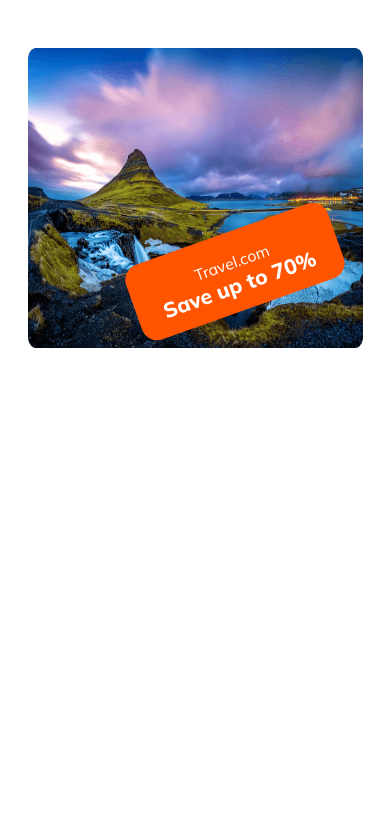
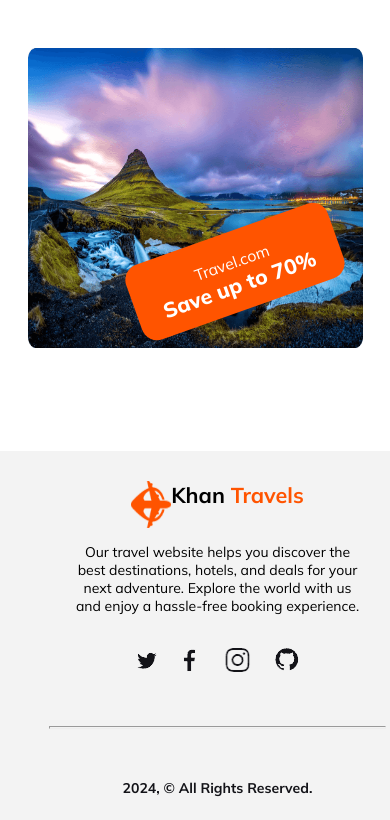
Before and after one commit to Jubayer-K/second-assignment-khan-travels-website, a plain HTML site: page index.html in a window 390 px wide. Shown: the part 7914-8734 px from the top of the page. Before the commit the page ends 8365 px from the top, so only its background shows below. Drawn offline with Linux system fonts and the light colour scheme.

Commit message:
added footer section

```diff
--- a/index.html
+++ b/index.html
@@ -238,7 +238,20 @@
         </section>
     </main>
     <footer>
-
+        <h1 class="footer-title"><img src="assets/logos/navlogo.png" alt="">Khan&#160<span
+                class="primary-color">Travels</span></h1>
+        <p class="footer-description">Our travel website helps you discover the best destinations, hotels, and deals for
+            your next adventure. Explore the world with us and enjoy a hassle-free booking experience.</p>
+        <div class="social-links">
+            <a href="https://www.twitter.com/"><img src="assets/logos/twitter.png" alt=""></a>
+            <a href="https://www.facebook.com/"><img src="assets/logos/facebook.png" alt=""></a>
+            <a href="https://www.instagram.com/"><img src="assets/logos/instagram.png" alt=""></a>
+            <a href="https://www.github.com/"><img src="assets/logos/github.png" alt=""></a>
+        </div>
+        <hr>
+        <div class="copyright">
+            <h4>2024, &copy; All Rights Reserved.</h4>
+        </div>
     </footer>
 
 </body>
--- a/style.css
+++ b/style.css
@@ -2,7 +2,7 @@
 * {
   margin: 0;
   padding: 0;
-  font-family: "Mulish", sans-serif;
+  font-family: "Mulish", "Inter", sans-serif;
 }
 :root {
   --primary-color: #ff5400;
@@ -541,6 +541,52 @@ select.select-input {
   font-weight: 400;
   padding-top: 20px;
 }
+/* footer section styles */
+footer {
+  height: 402px;
+  background: rgba(19, 19, 24, 0.05);
+  text-align: center;
+  margin: auto;
+  padding: 110px;
+}
+.footer-title {
+  display: flex;
+  font-size: 2rem;
+  justify-content: center;
+  margin-bottom: 15px;
+}
+.footer-title img {
+  width: 40px;
+  height: 46.673px;
+  flex-shrink: 0;
+}
+.footer-description {
+  width: 769px;
+  margin: auto;
+  margin-bottom: 33px;
+}
+
+.social-links {
+  display: flex;
+  justify-content: center;
+  gap: 20px;
+}
+hr {
+  width: 872px;
+  height: 1px;
+  margin: 0 auto;
+  margin-top: 100px;
+}
+.copyright {
+  margin-top: 100px;
+  color: var(--title-color);
+  font-size: 1rem;
+  font-style: normal;
+  font-weight: 300;
+  line-height: normal;
+  font-family: "Inter", sans-serif;
+}
+
 /* responsive styles */
 /* mobile devices */
 @media screen and (max-width: 600px) {
@@ -780,11 +826,34 @@ select.select-input {
     height: 79.268px;
     transform: rotate(-19.628deg);
   }
-  .site-link{
+  .site-link {
     font-size: 0.99088rem;
   }
-  .save-title{
+  .save-title {
     font-size: 1.32113rem;
+  }
+  footer {
+    width: 375px;
+    height: 309px;
+    padding: 30px;
+  }
+  .footer-title {
+    font-size: 1.34644rem;
+  }
+  .footer-description {
+    width: 287px;
+    font-size: 0.875rem;
+  }
+  hr {
+    width: 335px;
+    height: 1px;
+    margin-top: 50px;
+    margin-bottom: 50px;
+  }
+  .copyright{
+    font-size: 0.875rem;
+    text-wrap: nowrap;
+    margin: auto;
   }
 }
 
```
